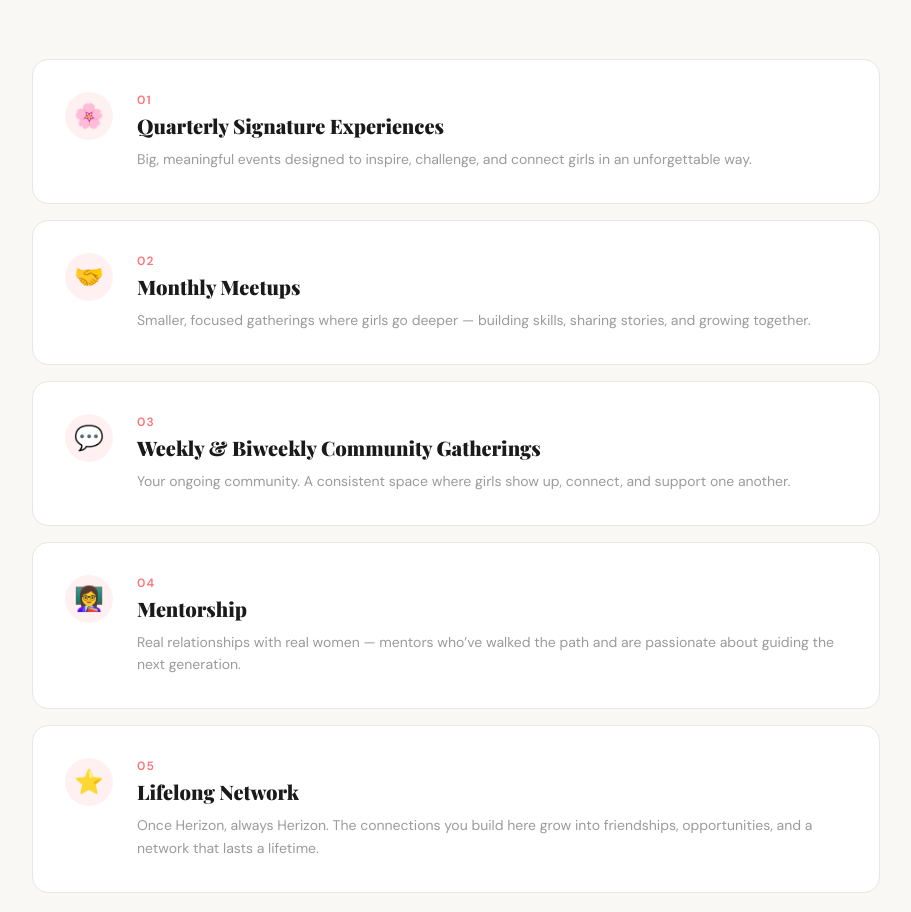
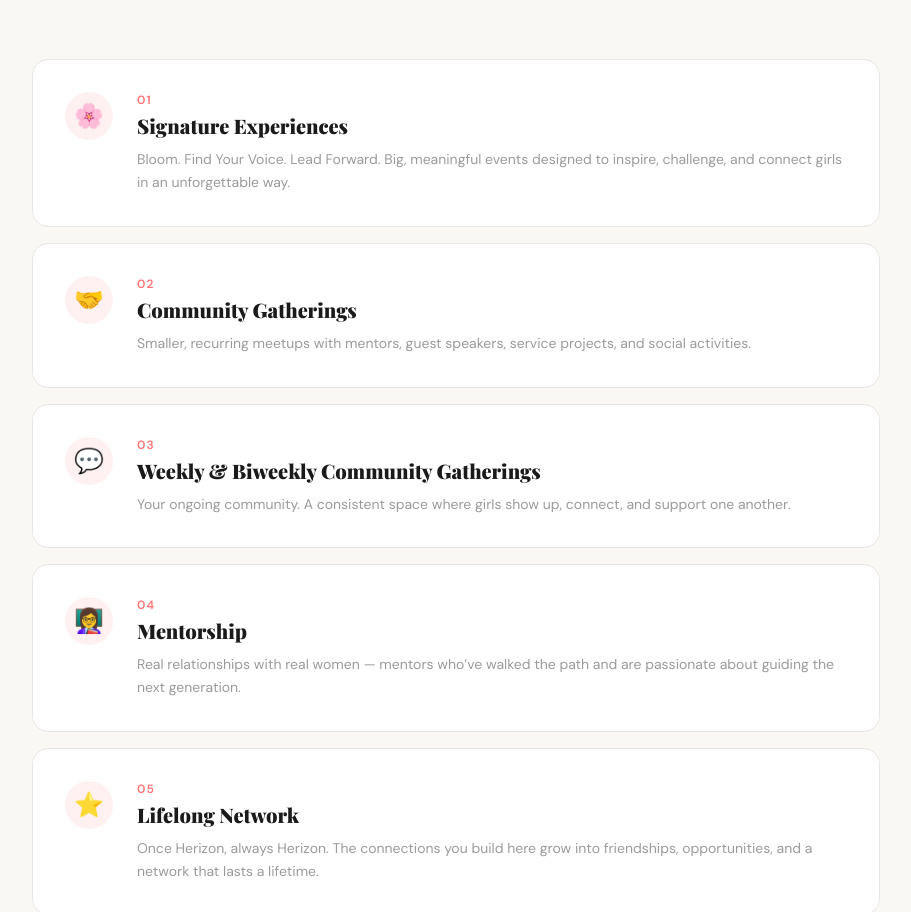
Before and after one commit to flourishprosper/herizonsociety-website, a Next.js app: page / in a window 1280 px wide. Shown: the part 2648-3560 px from the top of the page, without its empty margins (184-1095 px from the left). Built offline with nearby package versions, Linux system fonts and the light colour scheme; a web font is replaced by a local one.

Commit message:
home/events: rename to Signature Experiences, update Community Gatherings copy

```diff
--- a/src/app/events/page.tsx
+++ b/src/app/events/page.tsx
@@ -124,7 +124,7 @@ export default function EventsPage() {
         <div className="max-w-7xl mx-auto px-6">
           <div className="text-center mb-16">
             <p className="text-[#FF7477] text-xs font-semibold uppercase tracking-widest mb-4">
-              Quarterly Signature Experiences
+              Signature Experiences
             </p>
             <h2 className="font-serif text-4xl font-black text-[#1A1A1A]">
               Upcoming Experiences
--- a/src/app/page.tsx
+++ b/src/app/page.tsx
@@ -227,14 +227,14 @@ export default function HomePage() {
               {
                 num: "01",
                 emoji: "🌸",
-                title: "Quarterly Signature Experiences",
-                desc: "Big, meaningful events designed to inspire, challenge, and connect girls in an unforgettable way.",
+                title: "Signature Experiences",
+                desc: "Bloom. Find Your Voice. Lead Forward. Big, meaningful events designed to inspire, challenge, and connect girls in an unforgettable way.",
               },
               {
                 num: "02",
                 emoji: "🤝",
-                title: "Monthly Meetups",
-                desc: "Smaller, focused gatherings where girls go deeper &mdash; building skills, sharing stories, and growing together.",
+                title: "Community Gatherings",
+                desc: "Smaller, recurring meetups with mentors, guest speakers, service projects, and social activities.",
               },
               {
                 num: "03",
```
